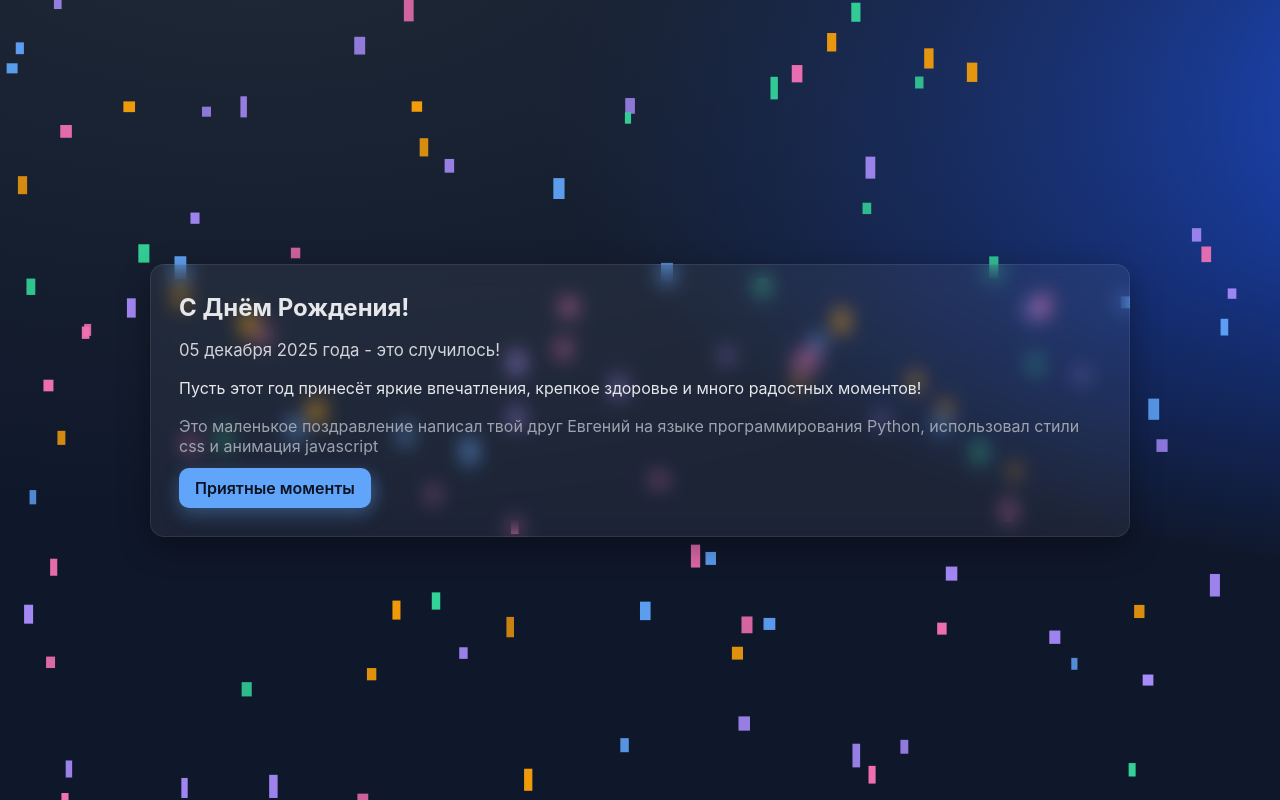
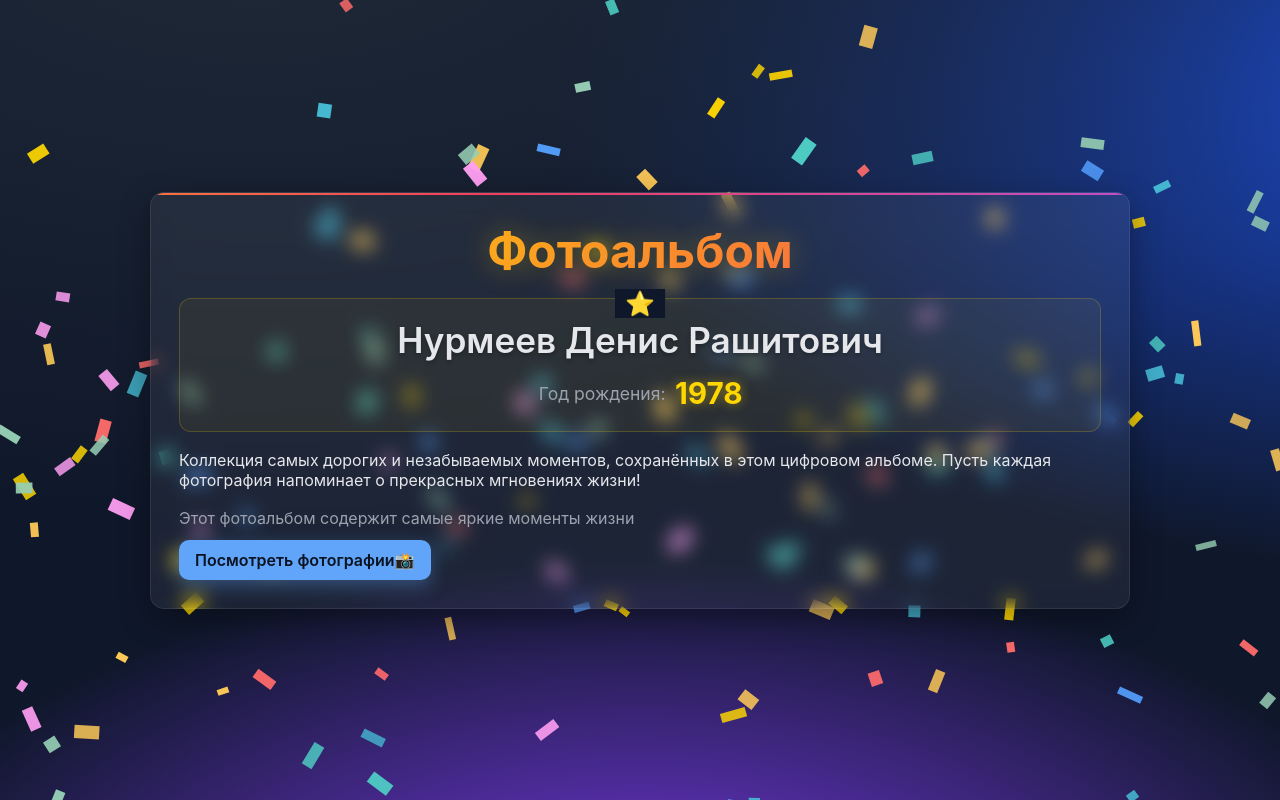
Before and after one commit to ev-g-hash/foto-albom, a Django app: template templates/greeting.html in a window 1280 px wide. Run offline with Django 5.2, Linux system fonts and the light colour scheme; the template is opened without the code that fills it, so the values that code supplies are empty.

Commit message:
push фотоальбом

```diff
--- a/static/fotos/css/style.css
+++ b/static/fotos/css/style.css
@@ -7,6 +7,9 @@
   --primary: #60a5fa;
   --primary-contrast: #0b1220;
   --accent: #f59e0b;
+  --gold: #ffd700;
+  --rose: #f43f5e;
+  --purple: #a855f7;
   --radius: 14px;
   --shadow: 0 10px 30px rgba(0,0,0,0.35);
 }
@@ -18,8 +21,10 @@ body {
   font-family: Inter, system-ui, -apple-system, Segoe UI, Roboto, Arial, sans-serif;
   background: radial-gradient(1200px 600px at 20% -10%, #1f2937, transparent),
               radial-gradient(1000px 500px at 120% 10%, #1d4ed8, transparent),
+              radial-gradient(800px 400px at 50% 120%, #7c3aed, transparent),
               var(--bg);
   color: var(--text);
+  overflow-x: hidden;
 }
 
 .page {
@@ -37,6 +42,25 @@ body {
   box-shadow: var(--shadow);
   padding: 28px;
   backdrop-filter: blur(10px);
+  position: relative;
+  overflow: hidden;
+}
+
+.card::before {
+  content: '';
+  position: absolute;
+  top: 0;
+  left: 0;
+  right: 0;
+  height: 2px;
+  background: linear-gradient(90deg, var(--gold), var(--rose), var(--purple), var(--gold));
+  background-size: 300% 100%;
+  animation: shimmer 3s ease-in-out infinite;
+}
+
+@keyframes shimmer {
+  0%, 100% { background-position: 0% 50%; }
+  50% { background-position: 100% 50%; }
 }
 
 .stack-lg > * + * { margin-top: 18px; }
@@ -78,6 +102,72 @@ h1, h2 { margin: 0; }
   box-shadow: none;
 }
 
+/* Главная страница - стили для фотоальбома */
+h1 {
+  margin: 0;
+  font-size: 3rem;
+  font-weight: 700;
+  text-align: center;
+  background: linear-gradient(135deg, var(--gold), var(--rose));
+  -webkit-background-clip: text;
+  -webkit-text-fill-color: transparent;
+  background-clip: text;
+  text-shadow: 0 0 30px rgba(255, 215, 0, 0.3);
+}
+
+.name-section {
+  text-align: center;
+  padding: 20px 0;
+  background: rgba(255, 215, 0, 0.05);
+  border-radius: 12px;
+  border: 1px solid rgba(255, 215, 0, 0.2);
+  position: relative;
+}
+
+.name-section::before {
+  content: '⭐';
+  position: absolute;
+  top: -10px;
+  left: 50%;
+  transform: translateX(-50%);
+  font-size: 1.5rem;
+  background: var(--bg);
+  padding: 0 10px;
+}
+
+.name {
+  margin: 0 0 15px 0;
+  font-size: 2.2rem;
+  font-weight: 600;
+  color: var(--text);
+  text-shadow: 0 2px 4px rgba(0,0,0,0.3);
+}
+
+.birth-year {
+  display: flex;
+  align-items: center;
+  justify-content: center;
+  gap: 10px;
+  font-size: 1.1rem;
+}
+
+.year-label {
+  color: var(--muted);
+}
+
+.year-number {
+  font-size: 1.8rem;
+  font-weight: 700;
+  color: var(--gold);
+  text-shadow: 0 0 10px rgba(255, 215, 0, 0.5);
+  animation: pulse 2s ease-in-out infinite;
+}
+
+@keyframes pulse {
+  0%, 100% { transform: scale(1); }
+  50% { transform: scale(1.05); }
+}
+
 #confetti {
   position: fixed;
   inset: 0;
--- a/static/fotos/js/main.js
+++ b/static/fotos/js/main.js
@@ -2,7 +2,7 @@ document.addEventListener('DOMContentLoaded', () => {
   // Лёгкая печать текста на главной
   const typedEl = document.getElementById('typed');
   if (typedEl) {
-    const text = 'Пусть этот год принесёт яркие впечатления, крепкое здоровье и много радостных моментов!';
+    const text = 'Коллекция самых дорогих и незабываемых моментов, сохранённых в этом цифровом альбоме. Пусть каждая фотография напоминает о прекрасных мгновениях жизни!';
     let i = 0;
     const timer = setInterval(() => {
       typedEl.textContent += text[i];
@@ -11,7 +11,7 @@ document.addEventListener('DOMContentLoaded', () => {
     }, 30);
   }
 
-  // Конфетти на главной (Canvas)
+  // Конфетти на главной (Canvas) - улучшенное
   const confettiCanvas = document.getElementById('confetti');
   if (confettiCanvas) {
     const ctx = confettiCanvas.getContext('2d');
@@ -24,17 +24,19 @@ document.addEventListener('DOMContentLoaded', () => {
     resize();
     window.addEventListener('resize', resize);
 
-    const colors = ['#f59e0b', '#60a5fa', '#34d399', '#f472b6', '#a78bfa'];
-    const pieces = Array.from({ length: 120 }, () => ({
+    const colors = ['#ffd700', '#ff6b6b', '#4ecdc4', '#45b7d1', '#96ceb4', '#feca57', '#ff9ff3', '#54a0ff'];
+    const pieces = Array.from({ length: 150 }, () => ({
       x: Math.random() * window.innerWidth,
       y: -10 - Math.random() * 200,
-      w: 6 + Math.random() * 6,
-      h: 10 + Math.random() * 14,
+      w: 6 + Math.random() * 8,
+      h: 10 + Math.random() * 16,
       tilt: Math.random() * 2 * Math.PI,
-      tiltSpeed: 0.02 + Math.random() * 0.06,
-      speed: 1 + Math.random() * 2.5,
+      tiltSpeed: 0.02 + Math.random() * 0.08,
+      speed: 1 + Math.random() * 3,
       color: colors[Math.floor(Math.random() * colors.length)],
-      opacity: 0.8 + Math.random() * 0.2
+      opacity: 0.8 + Math.random() * 0.2,
+      rotation: Math.random() * 360,
+      rotationSpeed: (Math.random() - 0.5) * 4
     }));
 
     function tick() {
@@ -42,14 +44,22 @@ document.addEventListener('DOMContentLoaded', () => {
       for (const p of pieces) {
         p.y += p.speed;
         p.tilt += p.tiltSpeed;
-        const x = p.x + Math.sin(p.tilt) * 8;
+        p.rotation += p.rotationSpeed;
+        const x = p.x + Math.sin(p.tilt) * 10;
         const y = p.y;
+
+        ctx.save();
         ctx.globalAlpha = p.opacity;
+        ctx.translate(x + p.w/2, y + p.h/2);
+        ctx.rotate(p.rotation * Math.PI / 180);
         ctx.fillStyle = p.color;
-        ctx.fillRect(x, y, p.w, p.h);
+        ctx.fillRect(-p.w/2, -p.h/2, p.w, p.h);
+        ctx.restore();
+
         if (y > window.innerHeight + 20) {
           p.y = -10;
           p.x = Math.random() * window.innerWidth;
+          p.rotation = Math.random() * 360;
         }
       }
       requestAnimationFrame(tick);
--- a/templates/gallery.html
+++ b/templates/gallery.html
@@ -13,7 +13,9 @@
       <div class="photo">
         <img src="{{ photo.image.url }}" alt="{{ photo.title|default:'Фото' }}" loading="lazy" data-full="{{ photo.image.url }}" data-title="{{ photo.title|default:'' }}" data-desc="{{ photo.description|default:'' }}">
         {% if photo.description %}
-        <a class="photo-desc" href="{% url 'photo_detail' photo.pk %}">{{ photo.description }}</a>
+        <div class="photo-desc">
+          <a href="{% url 'photo_detail' photo.pk %}">{{ photo.description }}</a>
+        </div>
         {% endif %}
       </div>
       {% empty %}
--- a/templates/greeting.html
+++ b/templates/greeting.html
@@ -1,20 +1,29 @@
 {% extends 'base.html' %}
 {% load static %}
 
-{% block title %}Поздравление с Днём Рождения{% endblock %}
+{% block title %}Фотоальбом{% endblock %}
 
 {% block content %}
 <section id="page-greeting" class="page active" aria-labelledby="title">
   <canvas id="confetti"></canvas>
   <div class="card stack-lg">
-    <h1 id="title">С Днём Рождения!</h1>
-    <p class="lead">05 декабря 2025 года - это случилось!</p>
+    <h1 id="title">Фотоальбом</h1>
+    <div class="name-section">
+      <h2 class="name">Нурмеев Денис Рашитович</h2>
+      <div class="birth-year">
+        <span class="year-label">Год рождения:</span>
+        <span class="year-number">1978</span>
+      </div>
+    </div>
 
     <div class="type" id="typed" aria-live="polite"></div>
-    <div class="muted">Это маленькое поздравление написал твой друг Евгений на языке программирования Python, использовал стили css и анимация javascript</div>
+    <div class="muted">Этот фотоальбом содержит самые яркие моменты жизни</div>
 
     <div class="btn-row">
-      <a class="btn" href="{% url 'gallery' %}" aria-label="Перейти к приятным моментам">Приятные моменты</a>
+      <a class="btn" href="{% url 'gallery' %}" aria-label="Перейти к фотографиям">
+        <span class="btn-text">Посмотреть фотографии</span>
+        <span class="btn-icon">📸</span>
+      </a>
     </div>
   </div>
 </section>
--- a/txt.txt
+++ b/txt.txt
@@ -1 +1 @@
-новый старт
+push - готово в бд сохраняются данные и фото в медиа продакшн
```
Also changed, not shown: other parts of static/fotos/css/style.css (+58 -2 lines), 1 other file.
